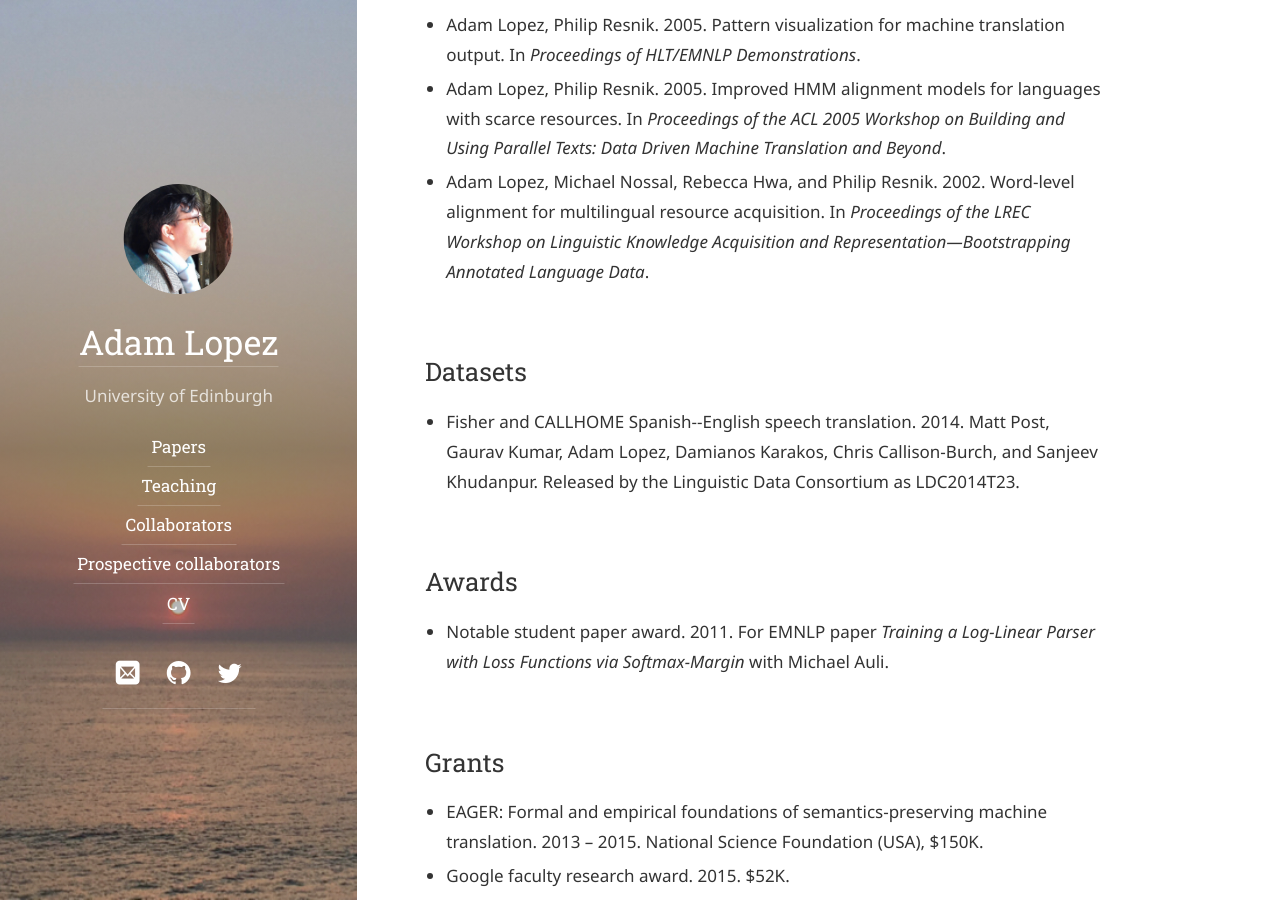
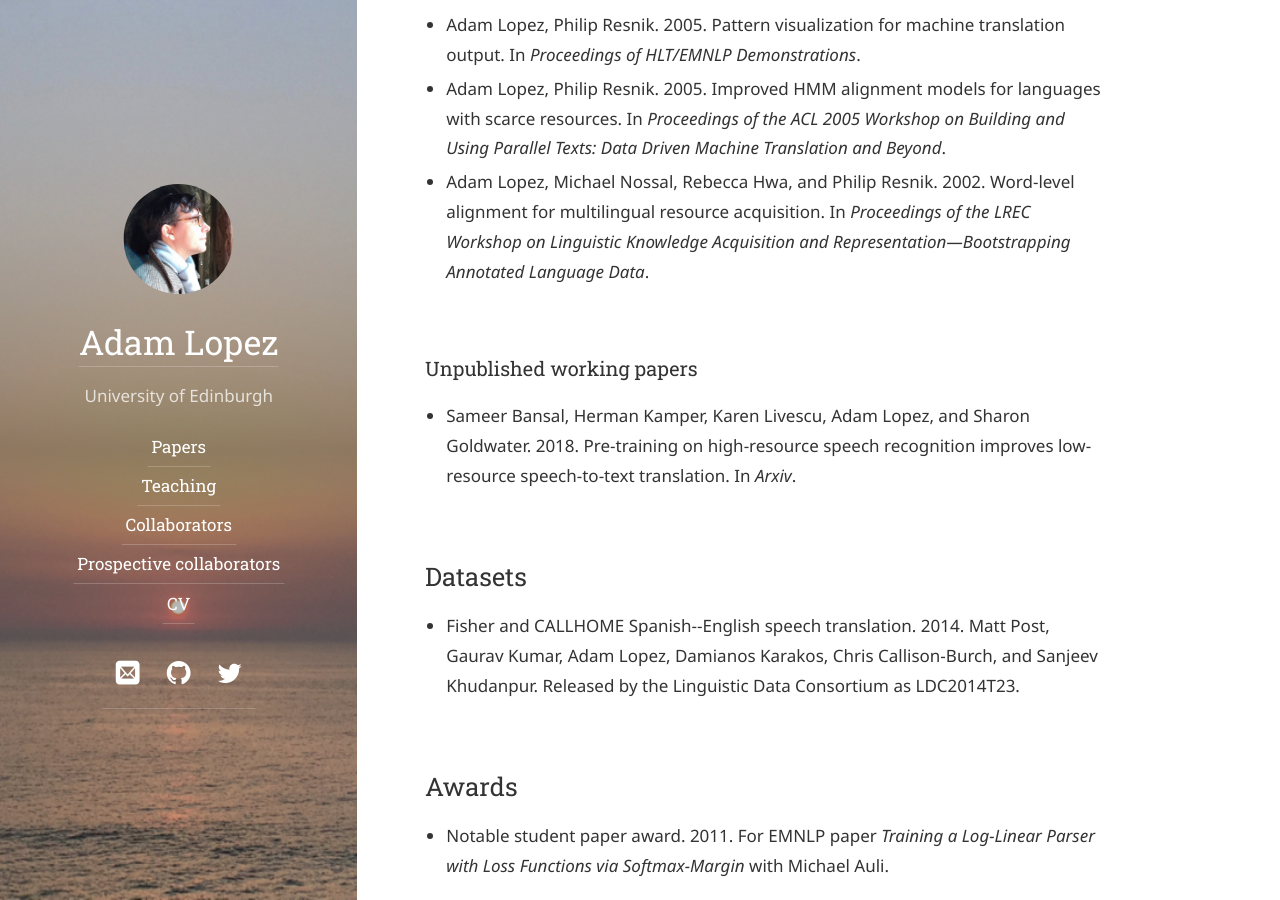
Before and after one commit to alopez/alopez.github.com, a Jekyll site: the page built from cv.md, in a window 1280 px wide and 900 px high, scrolled down 4694 px. Built offline with Jekyll 4.4.1, drawn with Linux system fonts in a browser that asks for light colours; some web fonts are replaced; some of the changed text lies outside the part shown.

Commit message:
Add Sameer's new arxiv paper

```diff
--- a/_data/papers.yml
+++ b/_data/papers.yml
@@ -1,4 +1,13 @@
 papers:
+  - layout: paper
+    selected: yes
+    year: 2018
+    paper-type: inproceedings
+    title: "Pre-training on high-resource speech recognition improves low-resource speech-to-text translation"
+    authors: "Sameer Bansal, Herman Kamper, Karen Livescu, Adam Lopez, and Sharon Goldwater"
+    booktitle: Arxiv
+    doc-url: https://arxiv.org/abs/1809.01431
+    venue: working
   - layout: paper
     year: 2018
     selected: yes
--- a/cv.md
+++ b/cv.md
@@ -7,8 +7,9 @@ order:  5
 ---
 
 {% include cv-list.html categories=site.data.cv.before-pubs %}
-<h2>Publications</h2>
-{% include paper-list.html venue='journal' heading='Journals' %}
-{% include paper-list.html venue='conference' heading='Conferences' %}
-{% include paper-list.html venue='workshop' heading='Workshops and Demonstrations' %}
+<h2>Papers</h2>
+{% include paper-list.html venue='journal' heading='Refereed journal articles' %}
+{% include paper-list.html venue='conference' heading='Refereed conference papers' %}
+{% include paper-list.html venue='workshop' heading='Refereed workshop and demonstration papers' %}
+{% include paper-list.html venue='working' heading='Unpublished working papers' %}
 {% include cv-list.html categories=site.data.cv.after-pubs %}
```
